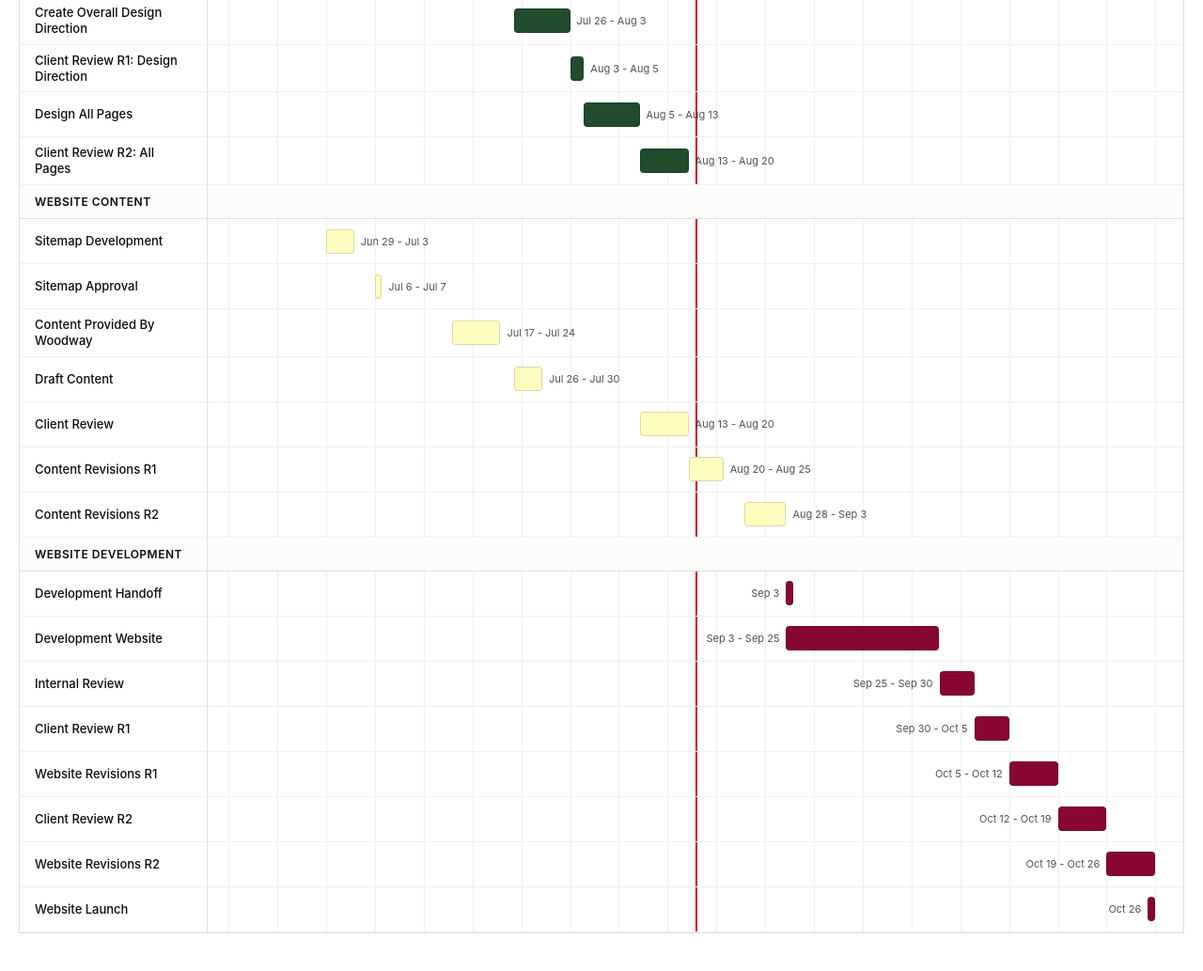
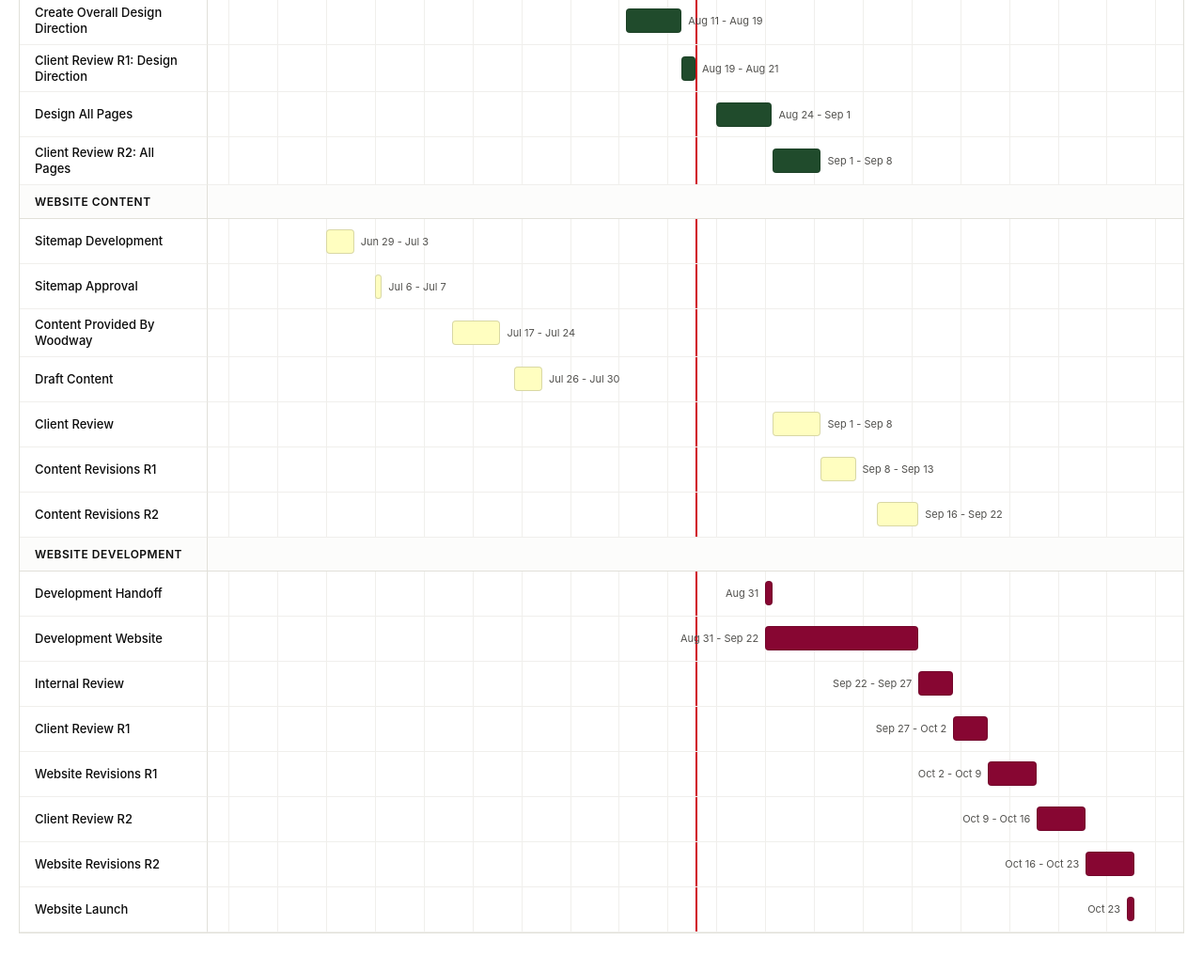
Before and after one commit to nbuscemi-lumix/woodway-timeline, a plain HTML site: page index.html in a window 1280 px wide. Shown: the part 722-1755 px from the top of the page at 94% size. Drawn offline with Linux system fonts and the light colour scheme.

Commit message:
Update index.html
updated based on stylescape

```diff
--- a/index.html
+++ b/index.html
@@ -172,16 +172,16 @@
           <div class="task-cell"><span class="task-name">Develop Stylescape</span></div>
           <div class="lane"><div class="bar bar-brand" style="left: 27.86%; width: 2.14%;"><span class="bar-date date-right">Jul 21 - Jul 24</span></div></div>
           <div class="task-cell"><span class="task-name">Client Review: Stylescape</span></div>
-          <div class="lane"><div class="bar bar-brand" style="left: 30.00%; width: 2.86%;"><span class="bar-date date-right">Jul 24 - Jul 28</span></div></div>
+          <div class="lane"><div class="bar bar-brand" style="left: 30.00%; width: 12.14%;"><span class="bar-date date-right">Jul 24 - Aug 10</span></div></div>
           <div class="phase-cell">Web Design</div><div class="phase-lane"></div>
           <div class="task-cell"><span class="task-name">Create Overall Design Direction</span></div>
-          <div class="lane"><div class="bar bar-design" style="left: 31.43%; width: 5.71%;"><span class="bar-date date-right">Jul 26 - Aug 3</span></div></div>
+          <div class="lane"><div class="bar bar-design" style="left: 42.86%; width: 5.71%;"><span class="bar-date date-right">Aug 11 - Aug 19</span></div></div>
           <div class="task-cell"><span class="task-name">Client Review R1: Design Direction</span></div>
-          <div class="lane"><div class="bar bar-design" style="left: 37.14%; width: 1.43%;"><span class="bar-date date-right">Aug 3 - Aug 5</span></div></div>
+          <div class="lane"><div class="bar bar-design" style="left: 48.57%; width: 1.43%;"><span class="bar-date date-right">Aug 19 - Aug 21</span></div></div>
           <div class="task-cell"><span class="task-name">Design All Pages</span></div>
-          <div class="lane"><div class="bar bar-design" style="left: 38.57%; width: 5.71%;"><span class="bar-date date-right">Aug 5 - Aug 13</span></div></div>
+          <div class="lane"><div class="bar bar-design" style="left: 52.14%; width: 5.71%;"><span class="bar-date date-right">Aug 24 - Sep 1</span></div></div>
           <div class="task-cell"><span class="task-name">Client Review R2: All Pages</span></div>
-          <div class="lane"><div class="bar bar-design" style="left: 44.29%; width: 5.00%;"><span class="bar-date date-right">Aug 13 - Aug 20</span></div></div>
+          <div class="lane"><div class="bar bar-design" style="left: 57.86%; width: 5.00%;"><span class="bar-date date-right">Sep 1 - Sep 8</span></div></div>
           <div class="phase-cell">Website Content</div><div class="phase-lane"></div>
           <div class="task-cell"><span class="task-name">Sitemap Development</span></div>
           <div class="lane"><div class="bar bar-content" style="left: 12.14%; width: 2.86%;"><span class="bar-date date-right">Jun 29 - Jul 3</span></div></div>
@@ -192,28 +192,28 @@
           <div class="task-cell"><span class="task-name">Draft Content</span></div>
           <div class="lane"><div class="bar bar-content" style="left: 31.43%; width: 2.86%;"><span class="bar-date date-right">Jul 26 - Jul 30</span></div></div>
           <div class="task-cell"><span class="task-name">Client Review</span></div>
-          <div class="lane"><div class="bar bar-content" style="left: 44.29%; width: 5.00%;"><span class="bar-date date-right">Aug 13 - Aug 20</span></div></div>
+          <div class="lane"><div class="bar bar-content" style="left: 57.86%; width: 5.00%;"><span class="bar-date date-right">Sep 1 - Sep 8</span></div></div>
           <div class="task-cell"><span class="task-name">Content Revisions R1</span></div>
-          <div class="lane"><div class="bar bar-content" style="left: 49.29%; width: 3.57%;"><span class="bar-date date-right">Aug 20 - Aug 25</span></div></div>
+          <div class="lane"><div class="bar bar-content" style="left: 62.86%; width: 3.57%;"><span class="bar-date date-right">Sep 8 - Sep 13</span></div></div>
           <div class="task-cell"><span class="task-name">Content Revisions R2</span></div>
-          <div class="lane"><div class="bar bar-content" style="left: 55.00%; width: 4.29%;"><span class="bar-date date-right">Aug 28 - Sep 3</span></div></div>
+          <div class="lane"><div class="bar bar-content" style="left: 68.57%; width: 4.29%;"><span class="bar-date date-right">Sep 16 - Sep 22</span></div></div>
           <div class="phase-cell">Website Development</div><div class="phase-lane"></div>
           <div class="task-cell"><span class="task-name">Development Handoff</span></div>
-          <div class="lane"><div class="bar bar-dev" style="left: 59.29%; width: 8px;"><span class="bar-date date-left">Sep 3</span></div></div>
+          <div class="lane"><div class="bar bar-dev" style="left: 57.14%; width: 8px;"><span class="bar-date date-left">Aug 31</span></div></div>
           <div class="task-cell"><span class="task-name">Development Website</span></div>
-          <div class="lane"><div class="bar bar-dev" style="left: 59.29%; width: 15.71%;"><span class="bar-date date-left">Sep 3 - Sep 25</span></div></div>
+          <div class="lane"><div class="bar bar-dev" style="left: 57.14%; width: 15.71%;"><span class="bar-date date-left">Aug 31 - Sep 22</span></div></div>
           <div class="task-cell"><span class="task-name">Internal Review</span></div>
-          <div class="lane"><div class="bar bar-dev" style="left: 75.00%; width: 3.57%;"><span class="bar-date date-left">Sep 25 - Sep 30</span></div></div>
+          <div class="lane"><div class="bar bar-dev" style="left: 72.86%; width: 3.57%;"><span class="bar-date date-left">Sep 22 - Sep 27</span></div></div>
           <div class="task-cell"><span class="task-name">Client Review R1</span></div>
-          <div class="lane"><div class="bar bar-dev" style="left: 78.57%; width: 3.57%;"><span class="bar-date date-left">Sep 30 - Oct 5</span></div></div>
+          <div class="lane"><div class="bar bar-dev" style="left: 76.43%; width: 3.57%;"><span class="bar-date date-left">Sep 27 - Oct 2</span></div></div>
           <div class="task-cell"><span class="task-name">Website Revisions R1</span></div>
-          <div class="lane"><div class="bar bar-dev" style="left: 82.14%; width: 5.00%;"><span class="bar-date date-left">Oct 5 - Oct 12</span></div></div>
+          <div class="lane"><div class="bar bar-dev" style="left: 80.00%; width: 5.00%;"><span class="bar-date date-left">Oct 2 - Oct 9</span></div></div>
           <div class="task-cell"><span class="task-name">Client Review R2</span></div>
-          <div class="lane"><div class="bar bar-dev" style="left: 87.14%; width: 5.00%;"><span class="bar-date date-left">Oct 12 - Oct 19</span></div></div>
+          <div class="lane"><div class="bar bar-dev" style="left: 85.00%; width: 5.00%;"><span class="bar-date date-left">Oct 9 - Oct 16</span></div></div>
           <div class="task-cell"><span class="task-name">Website Revisions R2</span></div>
-          <div class="lane"><div class="bar bar-dev" style="left: 92.14%; width: 5.00%;"><span class="bar-date date-left">Oct 19 - Oct 26</span></div></div>
+          <div class="lane"><div class="bar bar-dev" style="left: 90.00%; width: 5.00%;"><span class="bar-date date-left">Oct 16 - Oct 23</span></div></div>
           <div class="task-cell"><span class="task-name">Website Launch</span></div>
-          <div class="lane"><div class="bar bar-dev launch" style="left: 97.14%; width: 8px;"><span class="bar-date date-left">Oct 26</span></div></div>
+          <div class="lane"><div class="bar bar-dev launch" style="left: 95.00%; width: 8px;"><span class="bar-date date-left">Oct 23</span></div></div>
 
         </div>
       </div>
```
